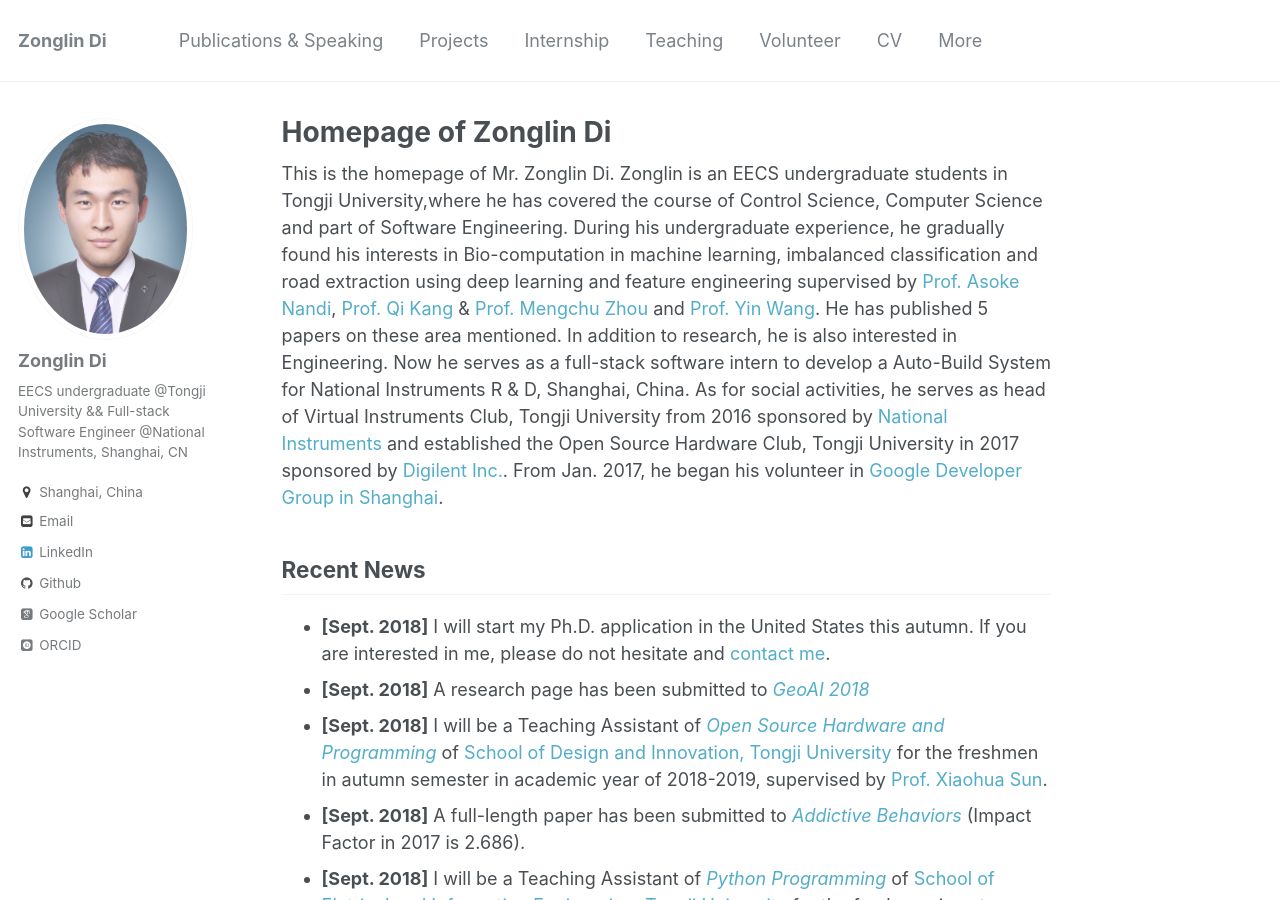
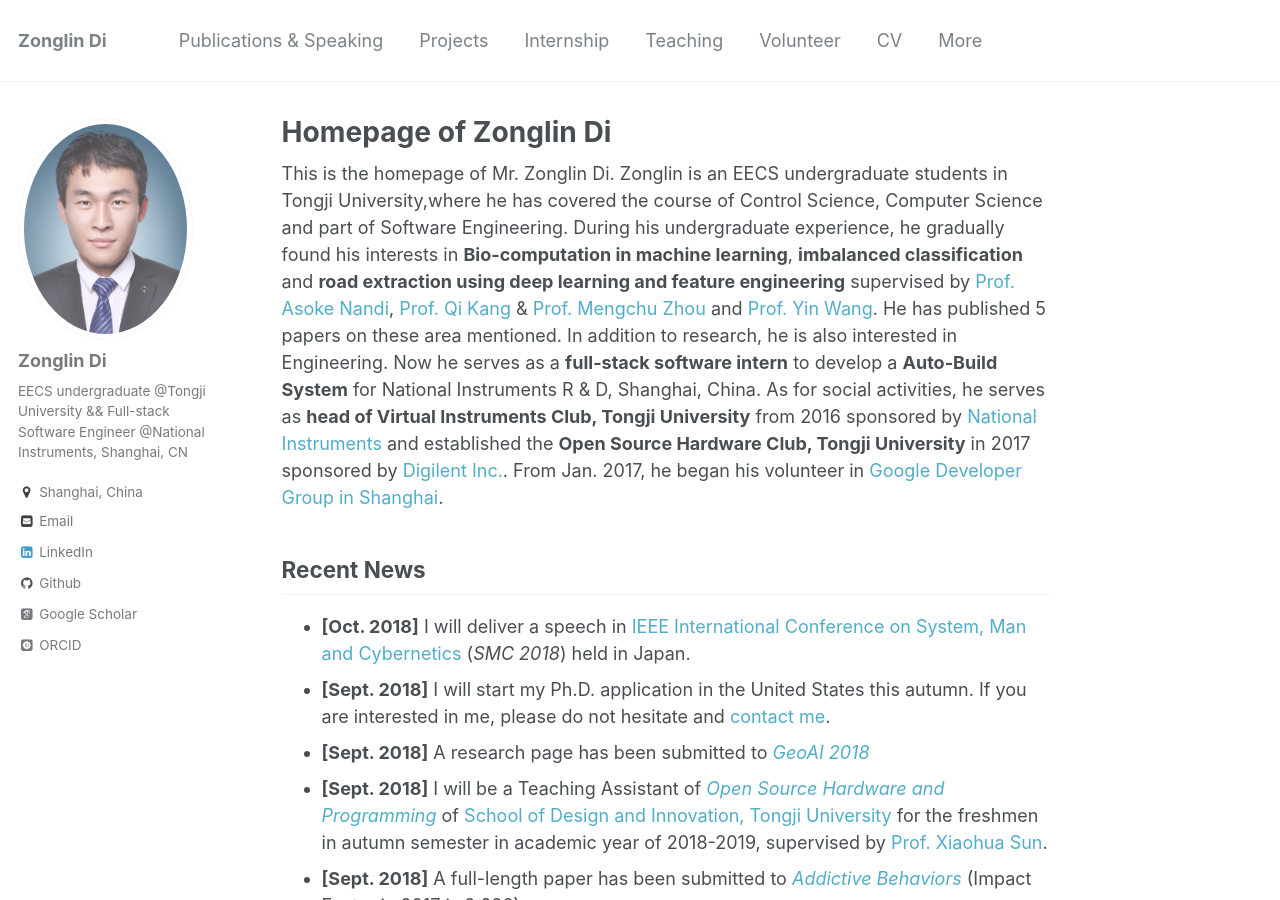
Before and after one commit to ElegantLin/elegantlin.github.io, a Jekyll site: the page built from _pages/about.md, in a window 1280 px wide and 900 px high. Built offline with Jekyll 4.4.1, drawn with Linux system fonts in a browser that asks for light colours; some web fonts are replaced.

Commit message:
update read me

```diff
--- a/_pages/about.md
+++ b/_pages/about.md
@@ -7,11 +7,12 @@
   - /about/
   - /about.html
 ---
-This is the homepage of Mr. Zonglin Di. Zonglin is an EECS undergraduate students in Tongji University,where he has covered the course of Control Science, Computer Science and part of Software Engineering. During his undergraduate experience, he gradually found his interests in Bio-computation in machine learning, imbalanced classification and road extraction using deep learning and feature engineering supervised by [Prof. Asoke Nandi](http://www.brunel.ac.uk/people/asoke-k-nandi), [Prof. Qi Kang](https://scholar.google.com.hk/citations?user=t8K4P4wAAAAJ&hl=zh-CN) & [Prof. Mengchu Zhou](https://web.njit.edu/~zhou/) and [Prof. Yin Wang](http://web.eecs.umich.edu/~yinw/). He has published 5 papers on these area mentioned. In addition to research, he is also interested in Engineering. Now he serves as a full-stack software intern to develop a Auto-Build System for National Instruments R & D, Shanghai, China. As for social activities, he serves as head of Virtual Instruments Club, Tongji University from 2016 sponsored by [National Instruments](http://www.ni.com/en-us.html) and established the Open Source Hardware Club, Tongji University in 2017 sponsored by [Digilent Inc.](http://www.digilent.com.cn/). From Jan. 2017, he began his volunteer in [Google Developer Group in Shanghai](https://chinagdg.org/p/gdg-shanghai/).
+This is the homepage of Mr. Zonglin Di. Zonglin is an EECS undergraduate students in Tongji University,where he has covered the course of Control Science, Computer Science and part of Software Engineering. During his undergraduate experience, he gradually found his interests in **Bio-computation in machine learning**, **imbalanced classification** and **road extraction using deep learning and feature engineering** supervised by [Prof. Asoke Nandi](http://www.brunel.ac.uk/people/asoke-k-nandi), [Prof. Qi Kang](https://scholar.google.com.hk/citations?user=t8K4P4wAAAAJ&hl=zh-CN) & [Prof. Mengchu Zhou](https://web.njit.edu/~zhou/) and [Prof. Yin Wang](http://web.eecs.umich.edu/~yinw/). He has published 5 papers on these area mentioned. In addition to research, he is also interested in Engineering. Now he serves as a **full-stack software intern** to develop a **Auto-Build System** for National Instruments R & D, Shanghai, China. As for social activities, he serves as **head of Virtual Instruments Club, Tongji University** from 2016 sponsored by [National Instruments](http://www.ni.com/en-us.html) and established the **Open Source Hardware Club, Tongji University** in 2017 sponsored by [Digilent Inc.](http://www.digilent.com.cn/). From Jan. 2017, he began his volunteer in [Google Developer Group in Shanghai](https://chinagdg.org/p/gdg-shanghai/).
 
 
 Recent News
 -----
+* **[Oct. 2018]** I will deliver a speech in [IEEE International Conference on System, Man and Cybernetics](http://www.smc2018.org/) (*SMC 2018*) held in Japan.
 * **[Sept. 2018]** I will start my Ph.D. application in the United States this autumn. If you are interested in me, please do not hesitate and [contact me](mailto:1452640@tongji.edu.cn).
 * **[Sept. 2018]** A research page has been submitted to *[GeoAI 2018](https://udi.ornl.gov/geoai)*
 * **[Sept. 2018]** I will be a Teaching Assistant of *[Open Source Hardware and Programming]()* of [School of Design and Innovation, Tongji University](http://tjdi.tongji.edu.cn/?lang=en) for the freshmen in autumn semester in academic year of 2018-2019, supervised by [Prof. Xiaohua Sun](http://tjdi.tongji.edu.cn/TeacherDetail.do?id=3865&lang=_en).
```
